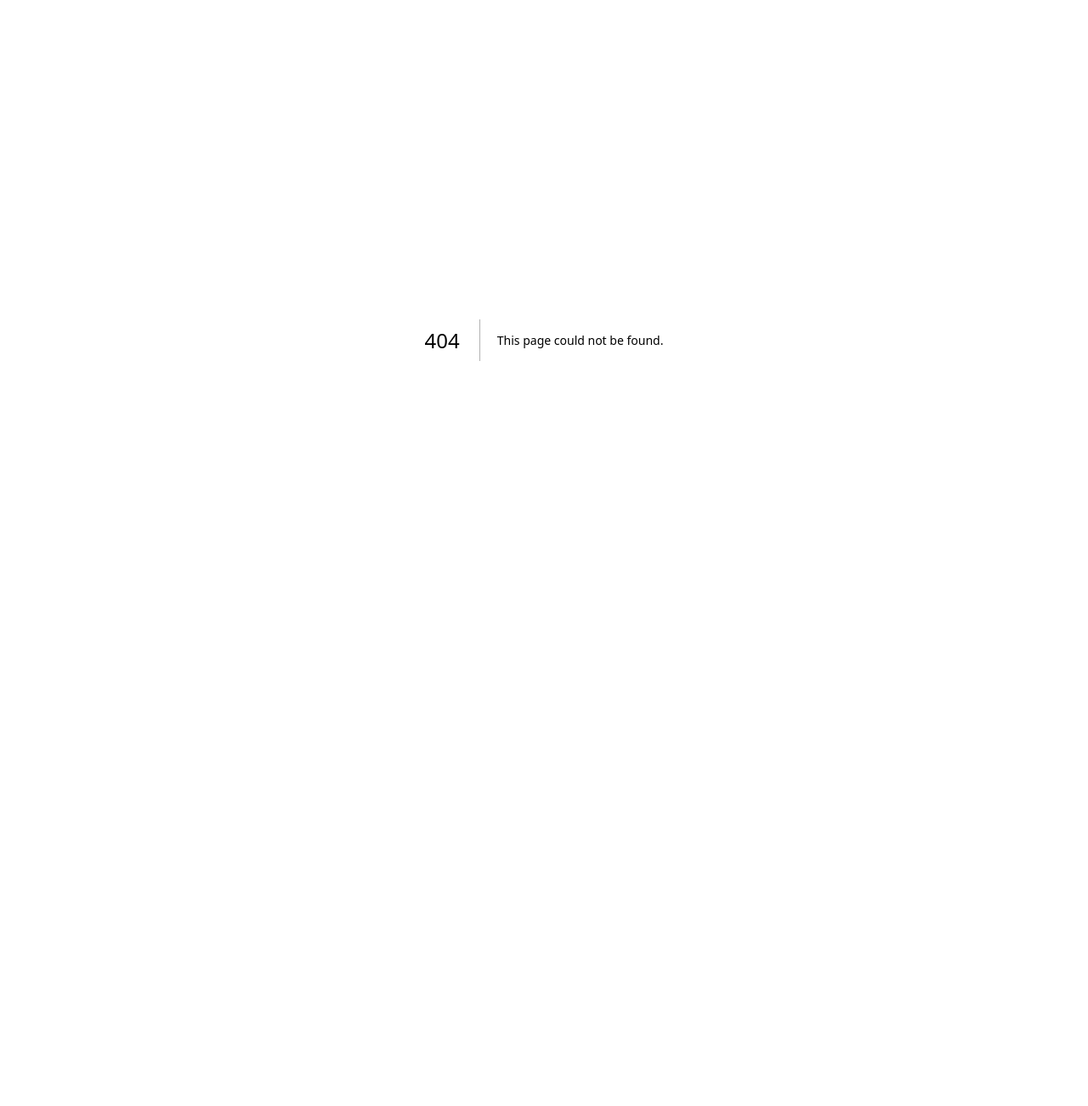
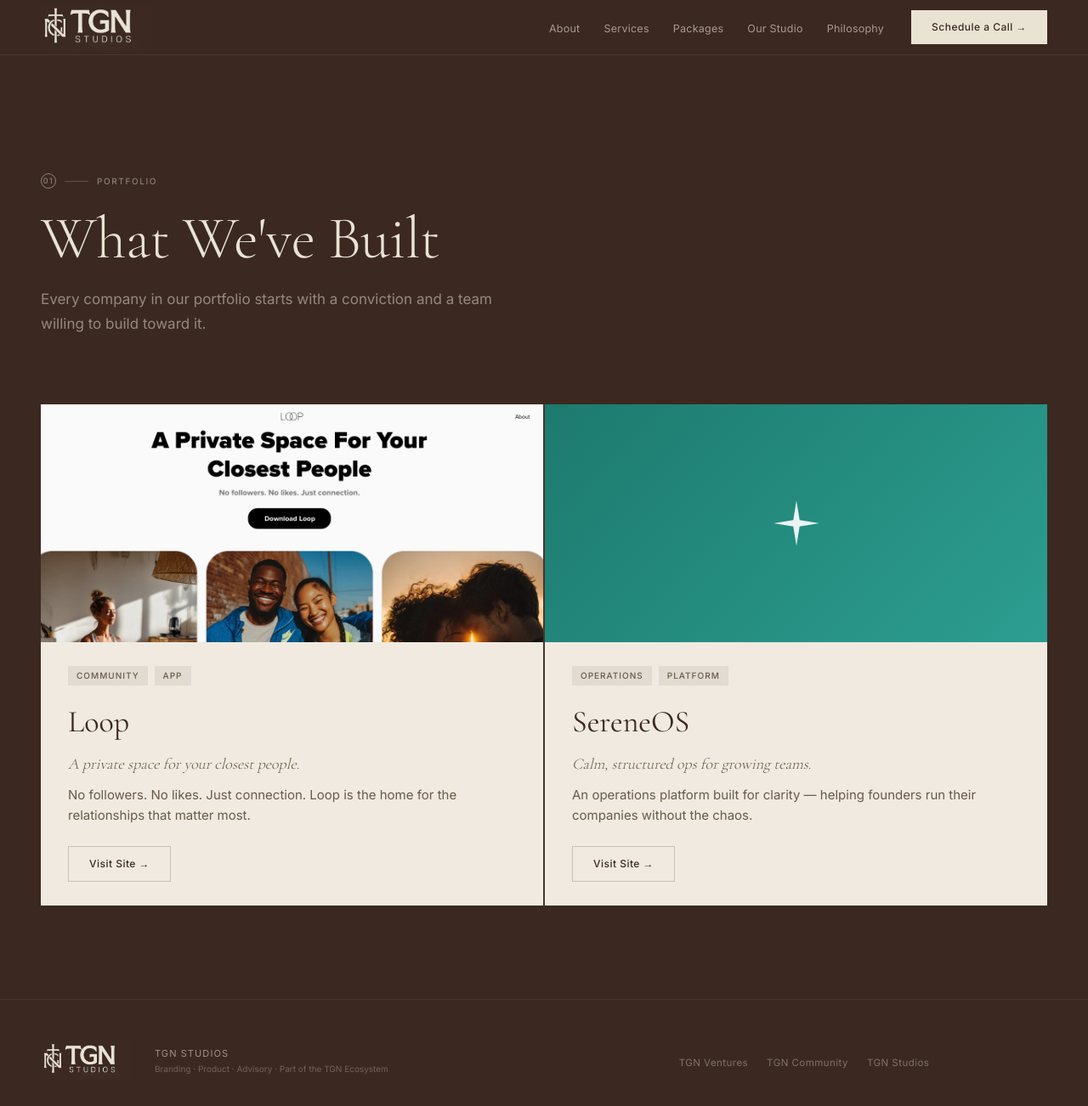
Before and after one commit to Nico-Traczuk/tgn-studios-website, a Next.js app: page /portfolio in a window 1280 px wide. Before the commit this address had no page. Shown: the top 1302 px of the page at 85% size. Before the commit the page ends 800 px from the top, so only its background shows below. Built offline with nearby package versions, Linux system fonts and the light colour scheme.

Commit message:
feat: add /portfolio page route

```diff
--- /dev/null
+++ b/src/app/portfolio/page.tsx
@@ -0,0 +1,24 @@
+import type { Metadata } from 'next';
+import Nav from '@/components/Nav';
+import ScrollProgress from '@/components/ScrollProgress';
+import Portfolio from '@/components/Portfolio';
+import Footer from '@/components/Footer';
+
+export const metadata: Metadata = {
+  title: 'Portfolio — TGN Studios',
+  description:
+    'Companies built by TGN Studios — from community platforms to operations software.',
+};
+
+export default function PortfolioPage() {
+  return (
+    <>
+      <Nav />
+      <ScrollProgress />
+      <main>
+        <Portfolio />
+        <Footer />
+      </main>
+    </>
+  );
+}
```
